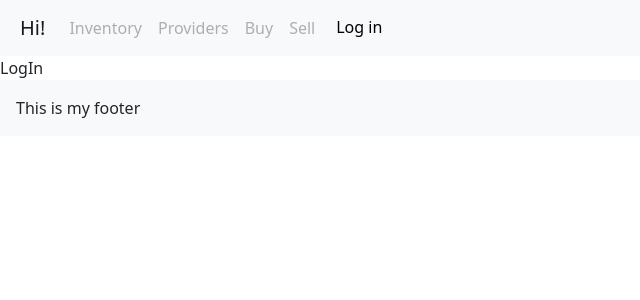
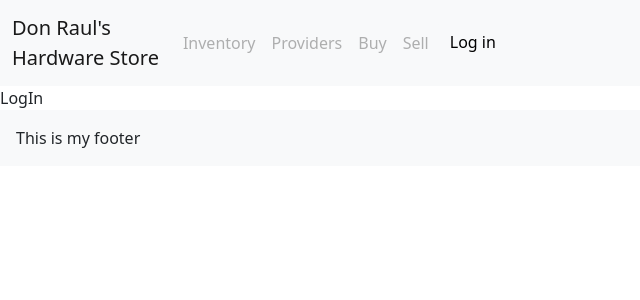
Before and after one commit to glopezfrutos/SofkaEnterpriseAppChallengeFront, a React (Vite) app: page / in a window 1280 px wide. Shown: the top 300 px of the page, without its empty margins (0-640 px from the left). Built offline with nearby package versions, Linux system fonts and the light colour scheme.

Commit message:
REFACTOR --- Navbar updated

```diff
--- a/src/components/general/navbar/Navbar.tsx
+++ b/src/components/general/navbar/Navbar.tsx
@@ -9,9 +9,9 @@
     const logged = useSelector((state: stateType) => state.logged)
 
     return (
-        <nav className="navbar navbar-expand-lg bg-light navbar-light p-2">
+        <nav className="navbar navbar-expand-lg bg-light navbar-light">
             <div className="container-fluid">
-                <a className="navbar-brand" href="#">Hi!</a>
+                <a className="navbar-brand" href="#">Don Raul's<br />Hardware Store</a>
                 <button className="navbar-toggler" type="button" data-bs-toggle="collapse" data-bs-target="#navbarNav" aria-controls="navbarNav" aria-expanded="false" aria-label="Toggle navigation">
                     <span className="navbar-toggler-icon"></span>
                 </button>
```
